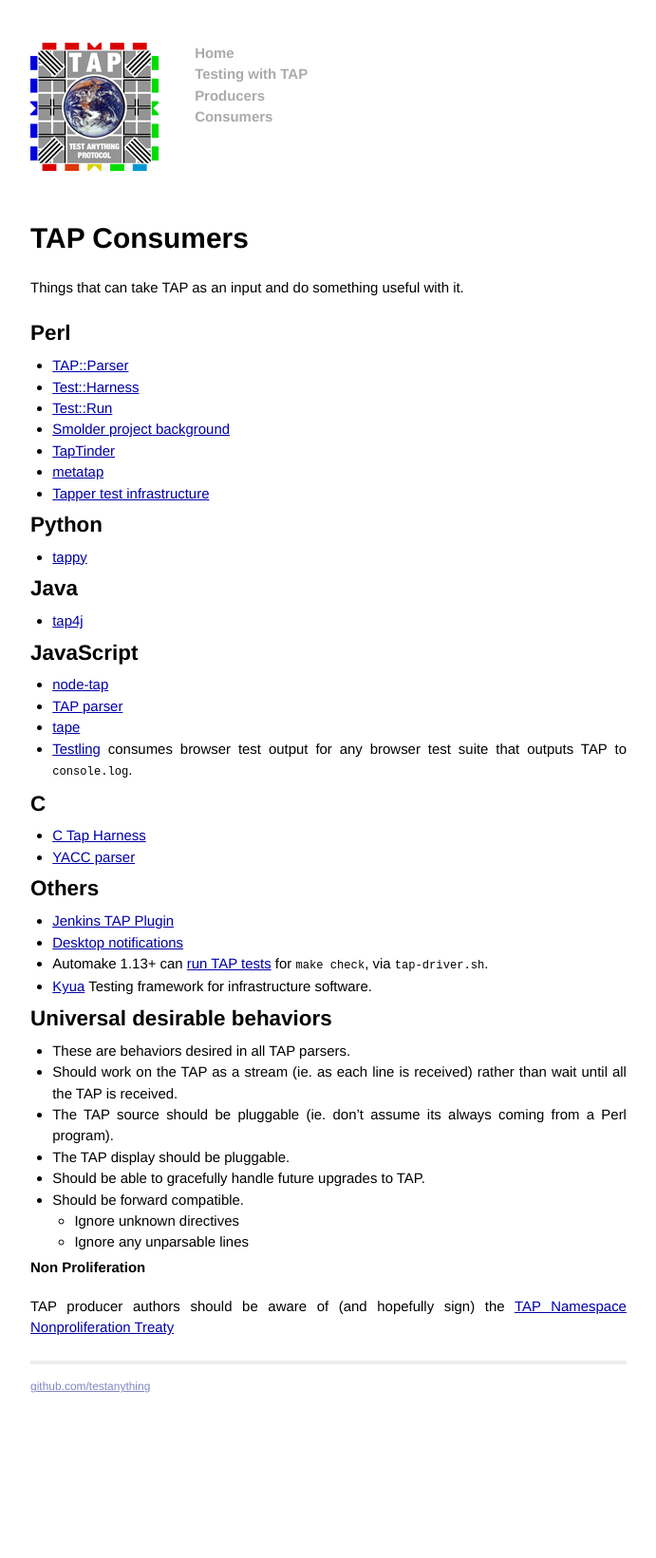
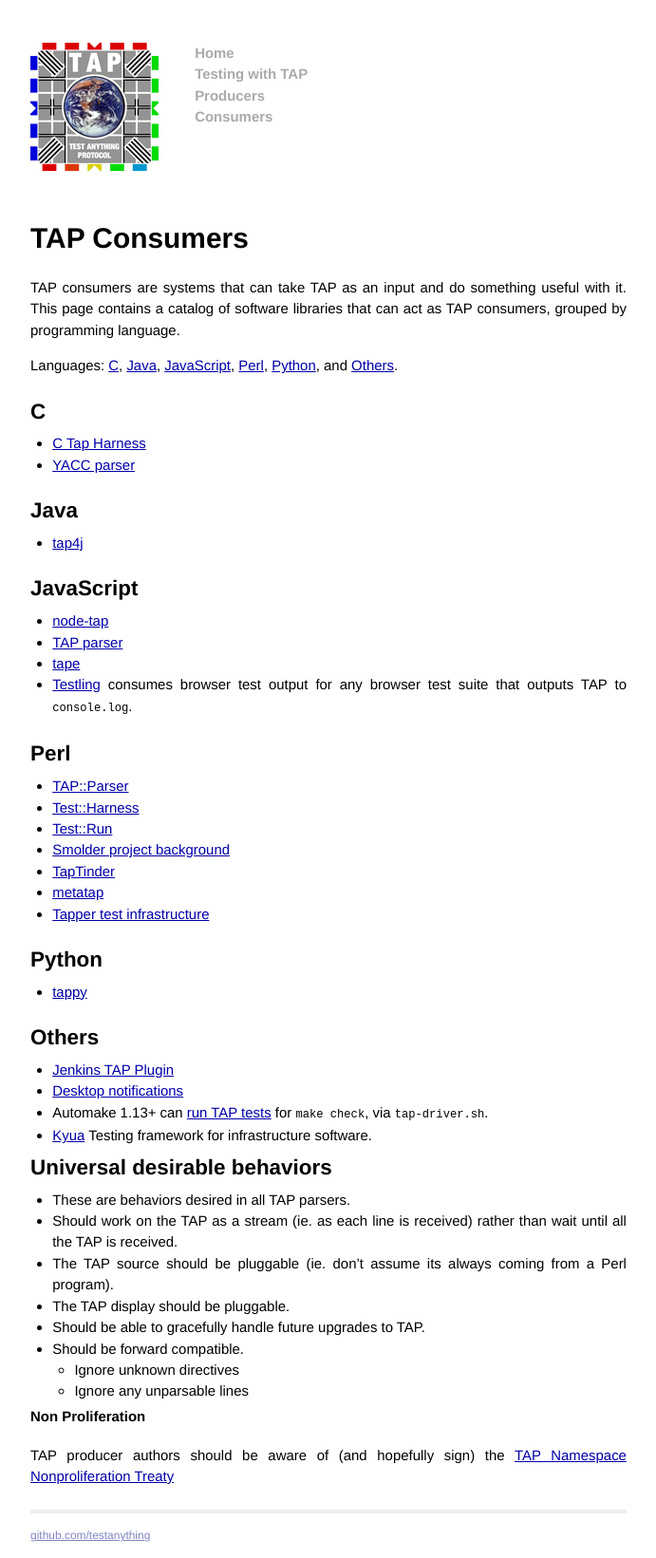
Before and after one commit to TestAnything/testanything.github.io, a Jekyll site: the page built from consumers.md, in a window 1280 px wide. Shown: the whole page at 95% size, without its empty margins (294-985 px from the left). Built offline with Jekyll 4.4.1, drawn with Linux system fonts in a browser that asks for light colours; Markdown is read by kramdown in place of the engine named in the settings; before the commit the page ends 1484 px from its top, so only the background shows below that.

Commit message:
Clean up the structure of the consumers page.

```diff
--- a/consumers.md
+++ b/consumers.md
@@ -5,57 +5,82 @@ title: TAP Consumers
 
 # TAP Consumers
 
-Things that can take TAP as an input and do something useful with it.
+TAP consumers are systems that can take TAP as an input
+and do something useful with it.
+This page contains a catalog of software libraries
+that can act as TAP consumers,
+grouped by programming language.
+
+Languages:
+[C](#c),
+[Java](#java),
+[JavaScript](#javascript),
+[Perl](#perl),
+[Python](#python),
+and
+[Others](#others).
+
+<a id="c"></a>
+
+## C
+
+- [C Tap Harness](http://www.eyrie.org/~eagle/software/c-tap-harness/)
+- [YACC parser](https://github.com/ligurio/tap-parser)
+
+<a id="java"></a>
+
+## Java
+
+- [tap4j](http://sourceforge.net/projects/tap4j/)
+
+<a id="javascript"></a>
+
+## JavaScript
+
+- [node-tap](https://www.npmjs.com/package/tap)
+- [TAP parser](https://www.npmjs.com/package/tap-parser)
+- [tape](https://www.npmjs.com/package/tape)
+- [Testling](https://ci.testling.com/guide/local_tests) consumes browser
+  test output for any browser test suite that outputs TAP to `console.log`.
+
+<a id="perl"></a>
 
 ## Perl
 
--    [TAP::Parser](http://search.cpan.org/dist/Test-Harness/lib/TAP/Parser.pm)
--    [Test::Harness](http://search.cpan.org/dist/Test-Harness/lib/Test/Harness.pm)
--    [Test::Run](http://search.cpan.org/dist/Test-Run/lib/Test/Run.pm)
--    [Smolder project background](http://sourceforge.net/projects/smolder/)
--    [TapTinder](http://dev.taptinder.org/wiki/TapTinder)
--    [metatap](http://search.cpan.org/search?query=metatap)
--    [Tapper test infrastructure](http://tapper-testing.org)
+- [TAP::Parser](http://search.cpan.org/dist/Test-Harness/lib/TAP/Parser.pm)
+- [Test::Harness](http://search.cpan.org/dist/Test-Harness/lib/Test/Harness.pm)
+- [Test::Run](http://search.cpan.org/dist/Test-Run/lib/Test/Run.pm)
+- [Smolder project background](http://sourceforge.net/projects/smolder/)
+- [TapTinder](http://dev.taptinder.org/wiki/TapTinder)
+- [metatap](http://search.cpan.org/search?query=metatap)
+- [Tapper test infrastructure](http://tapper-testing.org)
+
+<a id="python"></a>
 
 ## Python
 
--    [tappy](https://pypi.python.org/pypi/tap.py)
+- [tappy](https://pypi.python.org/pypi/tap.py)
 
-## Java
-
--    [tap4j](http://sourceforge.net/projects/tap4j/)
-
-## JavaScript
-
--    [node-tap](https://www.npmjs.com/package/tap)
--    [TAP parser](https://www.npmjs.com/package/tap-parser)
--    [tape](https://www.npmjs.com/package/tape)
--    [Testling](https://ci.testling.com/guide/local_tests) consumes browser
-     test output for any browser test suite that outputs TAP to `console.log`.
-
-## C
-
--    [C Tap Harness](http://www.eyrie.org/~eagle/software/c-tap-harness/)
--    [YACC parser](https://github.com/ligurio/tap-parser)
+<a id="others"></a>
 
 ## Others
 
--    [Jenkins TAP Plugin](https://wiki.jenkins-ci.org/display/JENKINS/TAP+Plugin)
--    [Desktop notifications](https://github.com/ryandoyle/shouldertap)
--    Automake 1.13+ can [run TAP tests](https://www.gnu.org/software/automake/manual/html_node/Using-the-TAP-test-protocol.html#Using-the-TAP-test-protocol) for `make check`, via `tap-driver.sh`.
--   [Kyua](https://github.com/jmmv/kyua) Testing framework for infrastructure software.
+- [Jenkins TAP Plugin](https://wiki.jenkins-ci.org/display/JENKINS/TAP+Plugin)
+- [Desktop notifications](https://github.com/ryandoyle/shouldertap)
+- Automake 1.13+ can [run TAP tests](https://www.gnu.org/software/automake/manual/html_node/Using-the-TAP-test-protocol.html#Using-the-TAP-test-protocol) for `make check`, via `tap-driver.sh`.
+- [Kyua](https://github.com/jmmv/kyua) Testing framework for infrastructure software.
 
 
 ## Universal desirable behaviors
 
--    These are behaviors desired in all TAP parsers.
--    Should work on the TAP as a stream (ie. as each line is received) rather than wait until all the TAP is received.
--    The TAP source should be pluggable (ie. don't assume its always coming from a Perl program).
--    The TAP display should be pluggable.
--    Should be able to gracefully handle future upgrades to TAP.
--    Should be forward compatible.
-     -    Ignore unknown directives
-     -    Ignore any unparsable lines
+- These are behaviors desired in all TAP parsers.
+- Should work on the TAP as a stream (ie. as each line is received) rather than wait until all the TAP is received.
+- The TAP source should be pluggable (ie. don't assume its always coming from a Perl program).
+- The TAP display should be pluggable.
+- Should be able to gracefully handle future upgrades to TAP.
+- Should be forward compatible.
+  - Ignore unknown directives
+  - Ignore any unparsable lines
 
 ### Non Proliferation
 
```
